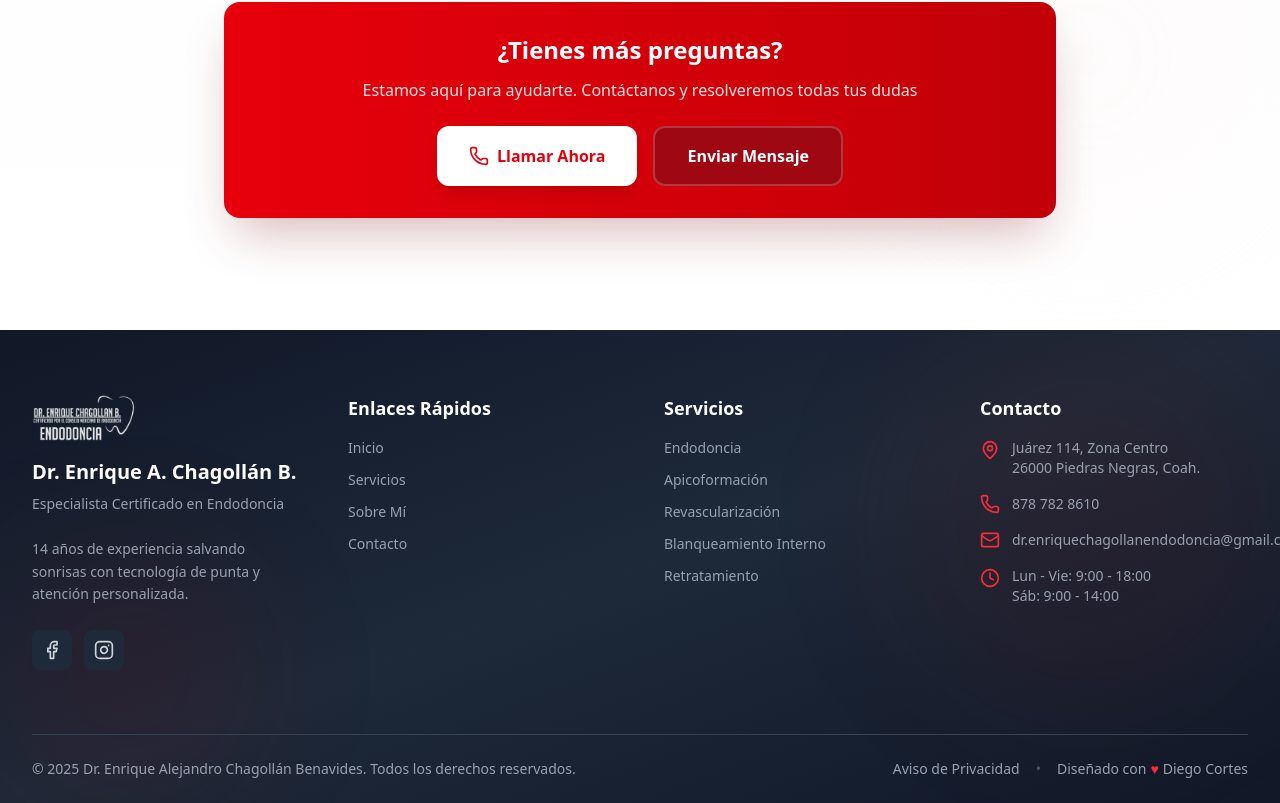
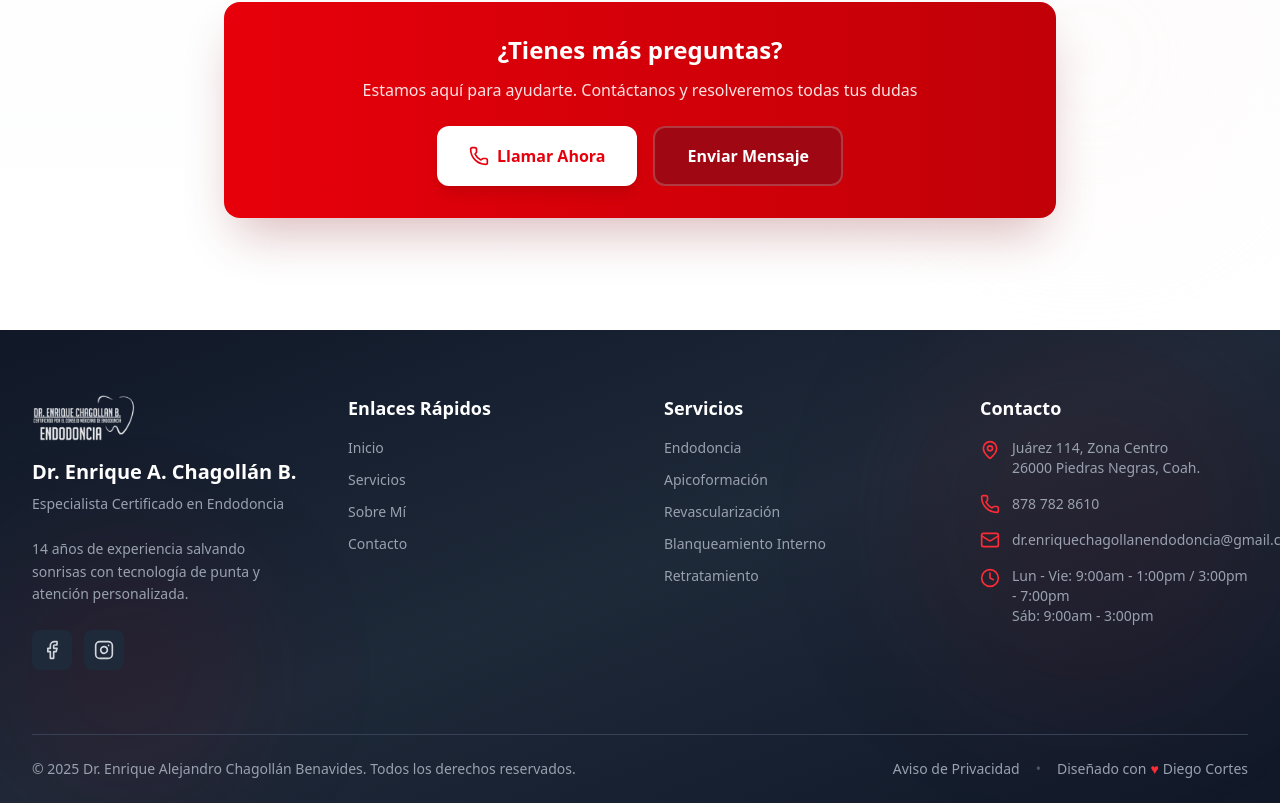
Before and after one commit to Cortes-dev/Dr.Chagollan-ENDODONCIA, a Next.js app: page /about in a window 1280 px wide. Shown: the part 10310-11113 px from the top of the page. Built offline with nearby package versions, Linux system fonts and the light colour scheme.

Commit message:
Modificaion de diseño y ajuste de codigo, y se añadio unas lineas en el JSON

```diff
--- a/app/[lang]/Layouts/Navbar.tsx
+++ b/app/[lang]/Layouts/Navbar.tsx
@@ -185,8 +185,8 @@ const LocaleSwitcherMobile = memo(() => {
         disabled={isPending || currentLocale === "en"}
         className={`flex-1 px-4 py-2.5 rounded-full font-bold transition-all duration-300 flex items-center justify-center gap-2 text-sm uppercase tracking-wide ${
           currentLocale === "en"
-            ? "bg-gradient-to-r from-red-600 to-red-700 text-white shadow-lg scale-105"
-            : "text-white hover:bg-red-600/20 hover:text-red-400"
+            ? "bg-gradient-to-r from-red-600 to-red-700 text-black shadow-lg scale-105"
+            : "text-black hover:bg-red-600/20 hover:text-red-400"
         } disabled:opacity-60 disabled:cursor-not-allowed`}
       >
         <span className="text-base">🇺🇸</span>
--- a/app/[lang]/LocaleSwitcher.tsx
+++ b/app/[lang]/LocaleSwitcher.tsx
@@ -40,8 +40,8 @@ const LocaleSwitcher = memo(() => {
           disabled={isPending || currentLocale === "es"}
           className={`px-5 py-2.5 rounded-full font-bold transition-all duration-300 flex items-center gap-2 text-sm uppercase tracking-wide ${
             currentLocale === "es"
-              ? "bg-gradient-to-r from-red-600 to-red-700 text-white shadow-lg scale-105"
-              : "text-white hover:bg-red-600/20 hover:text-red-400"
+              ? "bg-gradient-to-r from-red-600 to-red-700 text-black shadow-lg scale-105"
+              : "text-black hover:bg-red-600/20 hover:text-red-400"
           } disabled:opacity-60 disabled:cursor-not-allowed`}
         >
           <span className="text-base">🇲🇽</span>
@@ -55,8 +55,8 @@ const LocaleSwitcher = memo(() => {
           disabled={isPending || currentLocale === "en"}
           className={`px-5 py-2.5 rounded-full font-bold transition-all duration-300 flex items-center gap-2 text-sm uppercase tracking-wide ${
             currentLocale === "en"
-              ? "bg-gradient-to-r from-red-600 to-red-700 text-white shadow-lg scale-105"
-              : "text-white hover:bg-red-600/20 hover:text-red-400"
+              ? "bg-gradient-to-r from-red-600 to-red-700 text-black shadow-lg scale-105"
+              : "text-black hover:bg-red-600/20 hover:text-red-400"
           } disabled:opacity-60 disabled:cursor-not-allowed`}
         >
           <span className="text-base">🇺🇸</span>
--- a/messages/en.json
+++ b/messages/en.json
@@ -531,8 +531,8 @@
         "href": "mailto:dr.enriquechagollanendodoncia@gmail.com"
       },
       "schedule": {
-        "weekdays": "Mon - Fri: 9:00 AM - 6:00 PM",
-        "saturday": "Sat: 9:00 AM - 2:00 PM"
+        "weekdays": "Mon - Fri: 9:00am - 1:00pm / 3:00pm - 7:00pm",
+        "saturday": "Sat: 9:00am - 2:00pm"
       }
     },
     "bottom": {
--- a/messages/es.json
+++ b/messages/es.json
@@ -541,8 +541,8 @@
         "href": "mailto:dr.enriquechagollanendodoncia@gmail.com"
       },
       "schedule": {
-        "weekdays": "Lun - Vie: 9:00 - 18:00",
-        "saturday": "Sáb: 9:00 - 14:00"
+        "weekdays": "Lun - Vie: 9:00am - 1:00pm / 3:00pm - 7:00pm",
+        "saturday": "Sáb: 9:00am - 3:00pm"
       }
     },
 
```
